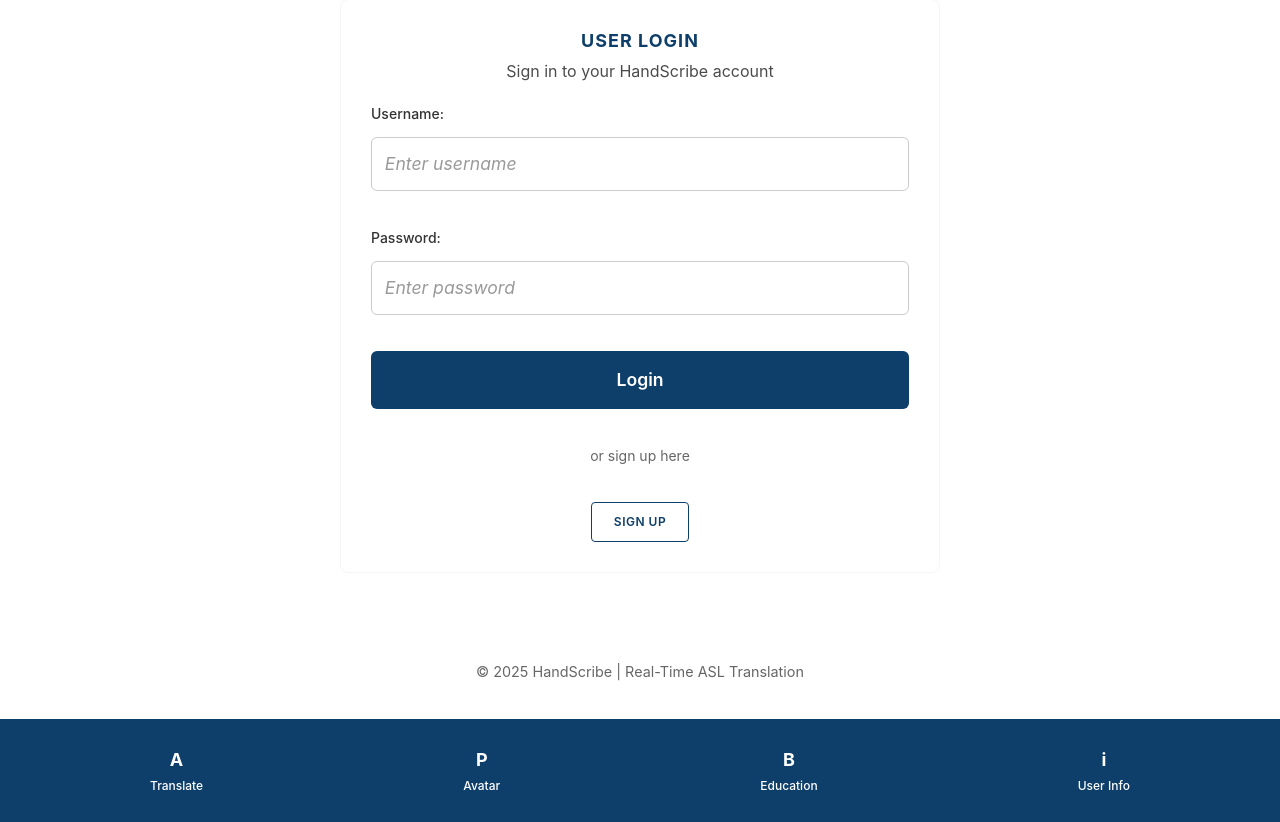
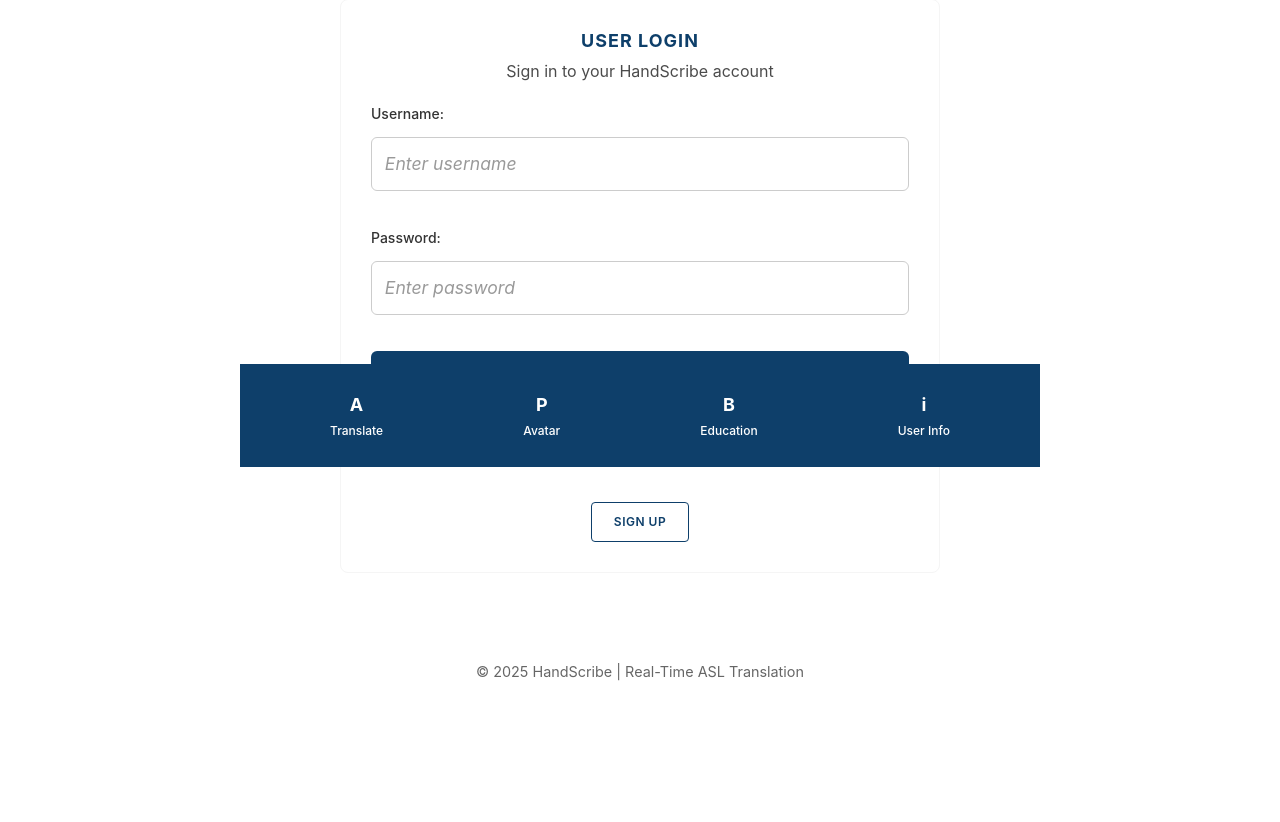
Before and after one commit to Boe6Eod7Nty/HandScribe, a PHP site: page /user.php in a window 1280 px wide. Shown: the part 333-1155 px from the top of the page. After the commit the page ends 1014 px from the top, so only its background shows below. Run offline with PHP 8.4, Linux system fonts and the light colour scheme; a stand-in replaces the project's code that opens the database connection.

Commit message:
Various footer and header fixes

```diff
--- a/assets/css/styles.css
+++ b/assets/css/styles.css
@@ -55,6 +55,7 @@
   left: 0;
   width: 100vw;
   height: 100vh;
+  height: 100dvh;
   background: linear-gradient(135deg, var(--brand1), var(--brand2));
   display: flex;
   flex-direction: column;
@@ -153,6 +154,7 @@
 .main-content {
   display: none;
   min-height: 100vh;
+  min-height: 100dvh;
   display: none; /* will be set to flex via JS when shown */
   flex-direction: column;
 }
@@ -170,6 +172,7 @@
 
 .mobile-app {
   min-height: 100vh !important;
+  min-height: 100dvh !important;
   display: flex !important;
   flex-direction: column !important;
   width: 100% !important; /* Full width on mobile */
@@ -220,6 +223,7 @@
   flex: 1;
   background-color: var(--white);
   padding: 20px;
+  padding-bottom: calc(90px + env(safe-area-inset-bottom));
 }
 
 .content-container {
@@ -463,9 +467,13 @@
 .app-footer {
   background-color: var(--primary-blue);
   padding: 15px 20px;
-  margin-top: auto;
-  position: static;
-  z-index: 100;
+  padding-bottom: calc(15px + env(safe-area-inset-bottom));
+  position: fixed;
+  left: 0;
+  right: 0;
+  bottom: 0;
+  width: 100%;
+  z-index: 1000;
 }
 
 .footer-nav {
@@ -540,6 +548,14 @@
     box-shadow: 0 0 20px rgba(0,0,0,0.3);
   }
 
+  .app-footer {
+    left: 50%;
+    right: auto;
+    transform: translateX(-50%);
+    width: 100%;
+    max-width: 600px;
+  }
+
   .app-title {
     font-size: 24px;
   }
@@ -560,6 +576,10 @@
 
 @media (min-width: 1024px) {
   .mobile-app {
+    max-width: 800px;
+  }
+
+  .app-footer {
     max-width: 800px;
   }
 
--- a/includes/header.php
+++ b/includes/header.php
@@ -4,7 +4,7 @@
 <html lang="en">
   <head>
     <meta charset="utf-8">
-    <meta name="viewport" content="width=device-width, initial-scale=1, user-scalable=no">
+    <meta name="viewport" content="width=device-width, initial-scale=1, user-scalable=no, viewport-fit=cover">
     <title>HandScribe - Live Translation</title>
     <link rel="icon" type="image/png" href="../assets/images/favicon.png">
     <link href="https://cdn.jsdelivr.net/npm/bootstrap@5.3.3/dist/css/bootstrap.min.css" rel="stylesheet" integrity="sha384-QWTKZyjpPEjISv5WaRU9OFeRpok6YctnYmDr5pNlyT2bRjXh0JMhjY6hW+ALEwIH" crossorigin="anonymous">
--- a/public/user.php
+++ b/public/user.php
@@ -254,6 +254,32 @@
 
         <div class="history-item">
           <div class="history-content">
+            <div class="history-text">"HOW ARE YOU TODAY?"</div>
+            <div class="history-meta">
+              <span class="history-time">15 minutes ago</span>
+              <span class="history-duration">Session: 2m 12s</span>
+            </div>
+          </div>
+          <div class="history-actions">
+            <button class="btn-secondary">VIEW</button>
+          </div>
+        </div>
+
+        <div class="history-item">
+          <div class="history-content">
+            <div class="history-text">"HOW ARE YOU TODAY?"</div>
+            <div class="history-meta">
+              <span class="history-time">15 minutes ago</span>
+              <span class="history-duration">Session: 2m 12s</span>
+            </div>
+          </div>
+          <div class="history-actions">
+            <button class="btn-secondary">VIEW</button>
+          </div>
+        </div>
+
+        <div class="history-item">
+          <div class="history-content">
             <div class="history-text">"THANK YOU VERY MUCH"</div>
             <div class="history-meta">
               <span class="history-time">1 hour ago</span>
```
